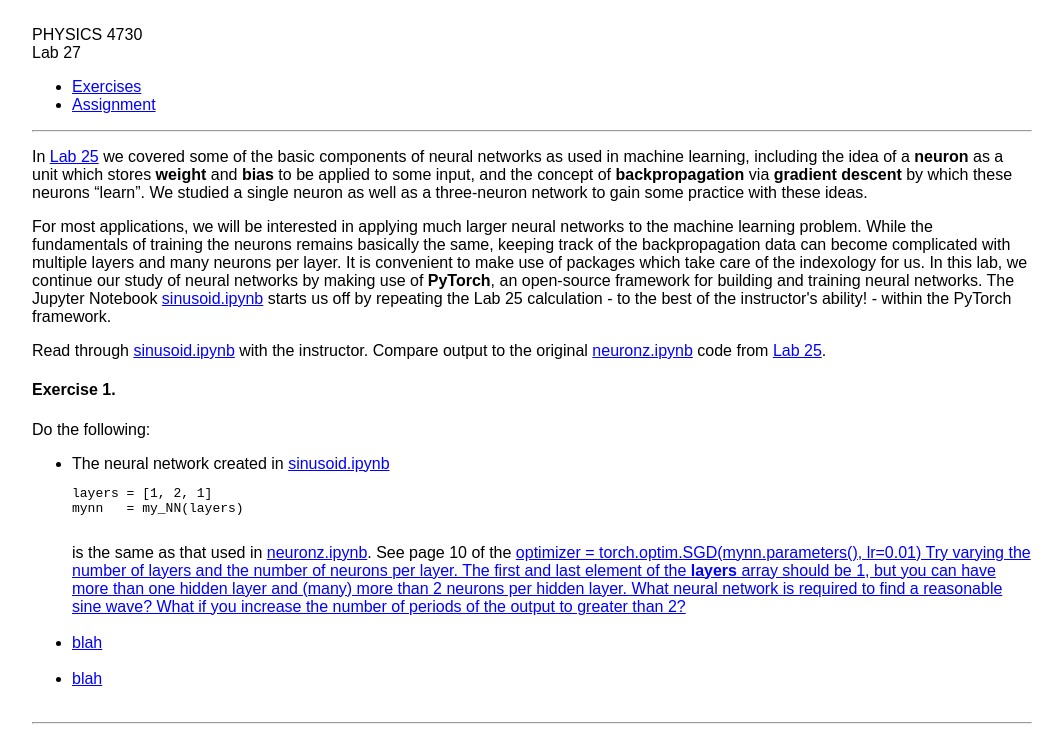
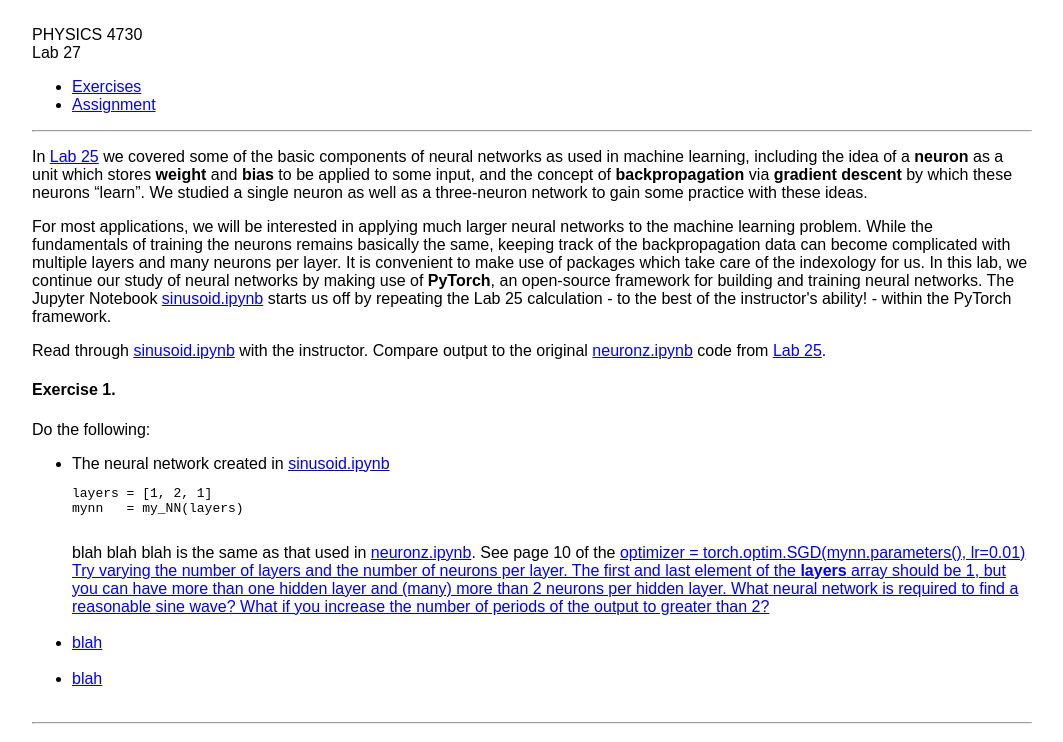
Before and after one commit to jwbelz/jwbelz.github.io, a plain HTML site: page phys4730/lab27/lab27.html in a window 1280 px wide. Shown: the top 742 px of the page, without its empty margins (68-1131 px from the left). Drawn offline with Linux system fonts and the light colour scheme.

Commit message:
Update lab27.html

```diff
--- a/phys4730/lab27/lab27.html
+++ b/phys4730/lab27/lab27.html
@@ -59,7 +59,7 @@ Do the following:
 layers = [1, 2, 1]
 mynn   = my_NN(layers)
 	  </pre>
-	is the same as that used in <A HREF="../lab25/neuronz.ipynb">neuronz.ipynb</A>. See page 10 of the <A HREF="../lab25/lecture25_slides.pdf>Lecture 25 slides</A>.
+	blah blah blah is the same as that used in <A HREF="../lab25/neuronz.ipynb">neuronz.ipynb</A>. See page 10 of the <A HREF="../lab25/lecture25_slides.pdf>Lecture 25 slides</A>.
 	It also makes use of the basic gradient descent for backpropagation, with a learning rate of 0.01.
 	  <pre>
 optimizer = torch.optim.SGD(mynn.parameters(), lr=0.01)
```
